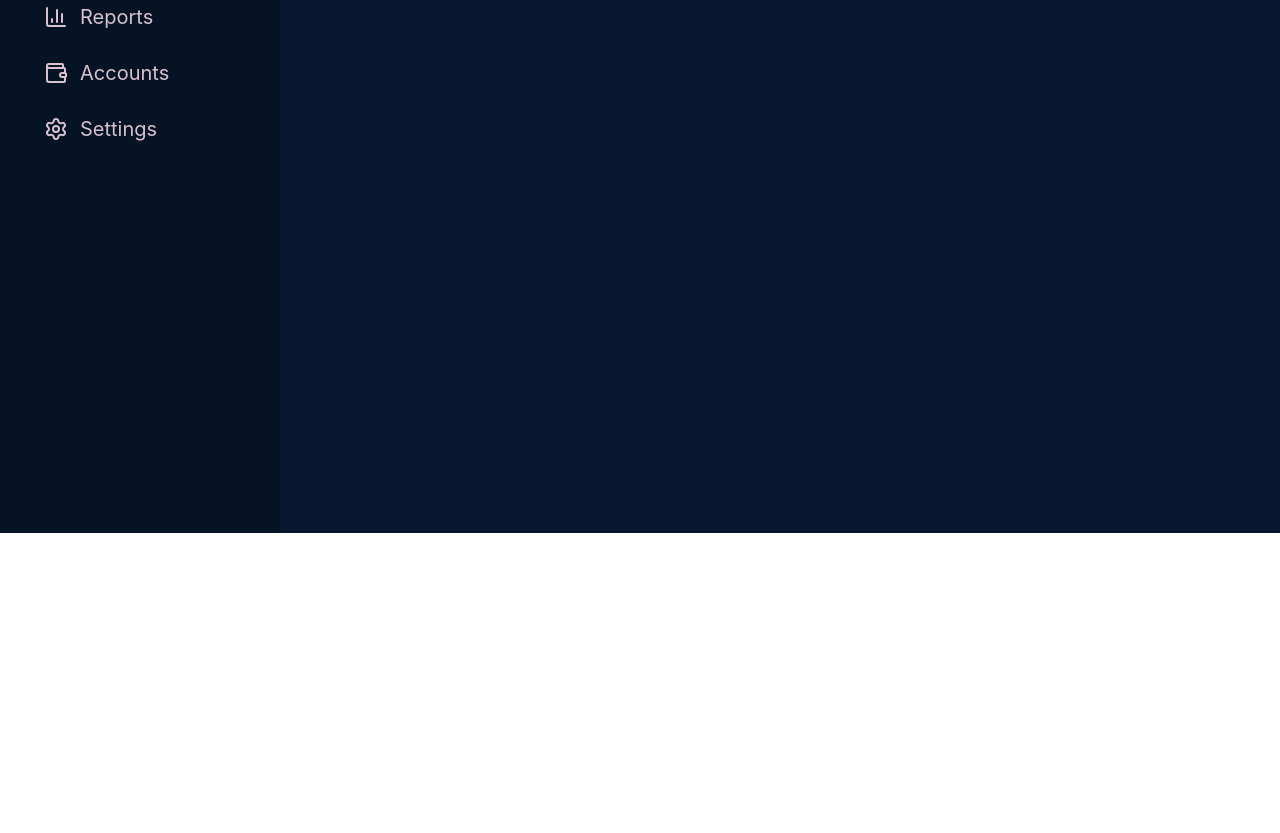
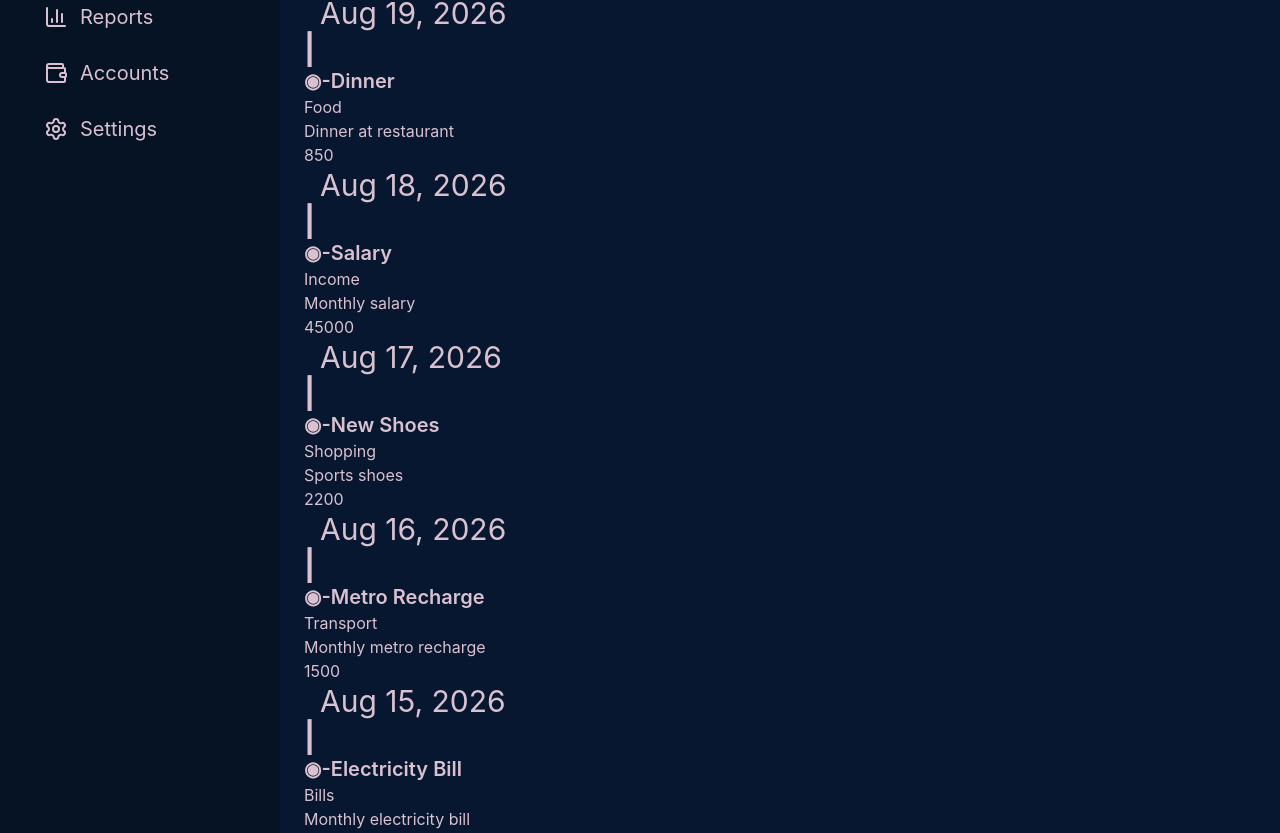
Before and after one commit to priya-0110/PocketLedger, a React (Vite) app in the folder client/: page /transactions in a window 1280 px wide. Shown: the part 267-1100 px from the top of the page. Before the commit the page ends 800 px from the top, so only its background shows below. Built offline with nearby package versions, Linux system fonts and the light colour scheme.

Commit message:
Implementing Transaction Page

```diff
--- a/client/src/pages/Transactions.jsx
+++ b/client/src/pages/Transactions.jsx
@@ -1,4 +1,56 @@
-import { Search,Plus } from "lucide-react";
+import { Search,Plus ,Dot} from "lucide-react";
+const transactions = [
+    {
+        title: "Dinner",
+        category: "Food",
+        description: "Dinner at restaurant",
+        date: "Aug 19, 2026",
+        amount: 850,
+        type: "expense",
+    },
+    {
+        title: "Salary",
+        category: "Income",
+        description: "Monthly salary",
+        date: "Aug 18, 2026",
+        amount: 45000,
+        type: "income",
+    },
+    {
+        title: "New Shoes",
+        category: "Shopping",
+        description: "Sports shoes",
+        date: "Aug 17, 2026",
+        amount: 2200,
+        type: "expense",
+    },
+    {
+        title: "Metro Recharge",
+        category: "Transport",
+        description: "Monthly metro recharge",
+        date: "Aug 16, 2026",
+        amount: 1500,
+        type: "expense",
+    },
+    {
+        title: "Electricity Bill",
+        category: "Bills",
+        description: "Monthly electricity bill",
+        date: "Aug 15, 2026",
+        amount: 2400,
+        type: "expense",
+    },
+    {
+        title: "Freelance Payment",
+        category: "Income",
+        description: "Website project payment",
+        date: "Aug 14, 2026",
+        amount: 8000,
+        type: "income",
+    },
+];
+
+
 
 function Transactions(){
     return(
@@ -16,7 +68,27 @@ function Transactions(){
               <div>
                 <button className="bg-background flex px-3 py-3 rounded-lg border-border" ><Plus/> ADD TRANSACTIONS</button>
               </div>
+
             </div>
+            <div className="">
+                <h1 className="text-4xl p-3 pl-0">Transaction Timeline</h1>
+                {
+                    transactions.map((transaction,index)=>(
+                        <div key = {index}>
+                            <p className="text-3xl pl-4">{transaction.date}</p>
+                            <p className="font-bold text-3xl">|</p>
+                            <div className="">
+                                <h1 className="text-xl font-semibold ">◉-{transaction.title}</h1>
+                                <h2>{transaction.category}</h2>
+                                <p>{transaction.description}</p>
+                                <h1>{transaction.amount}</h1>
+                            </div>
+                        </div>
+
+                    ))
+                }
+
+              </div>
         </div>
 
     )
```
